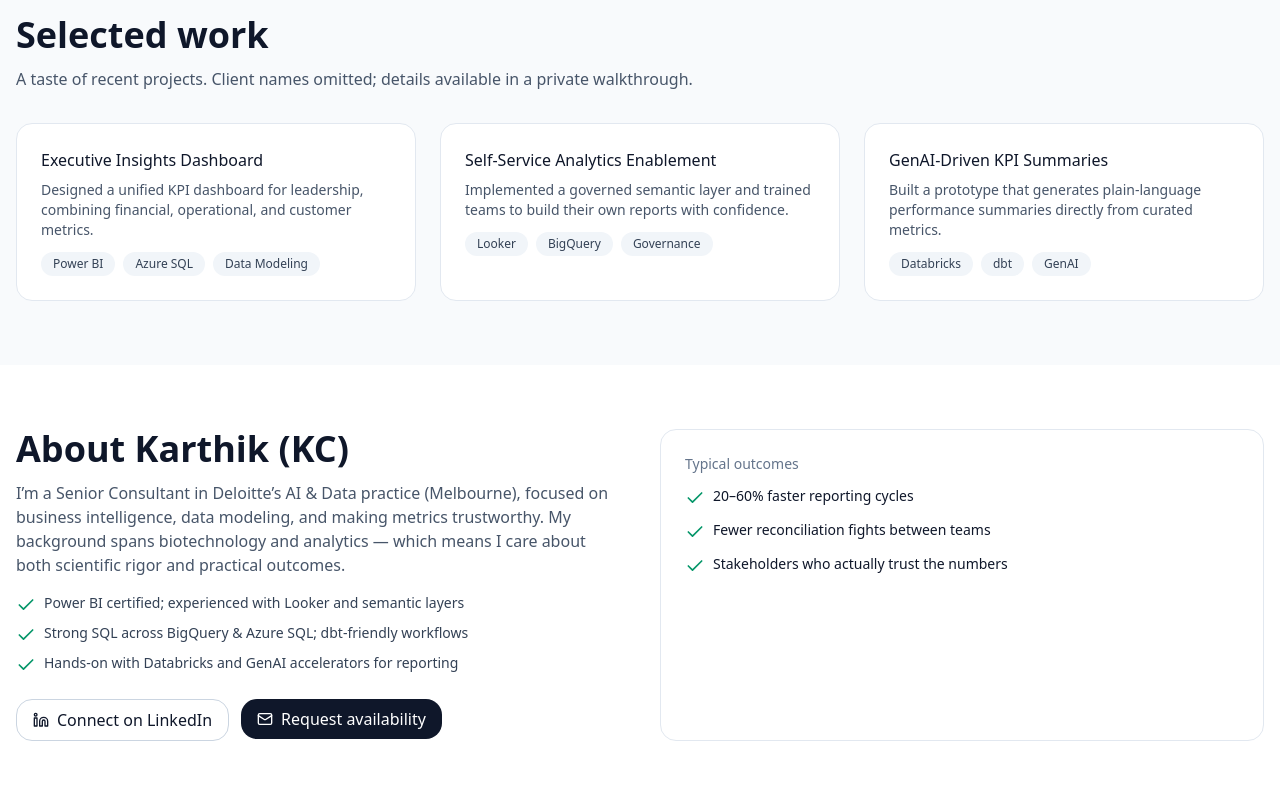
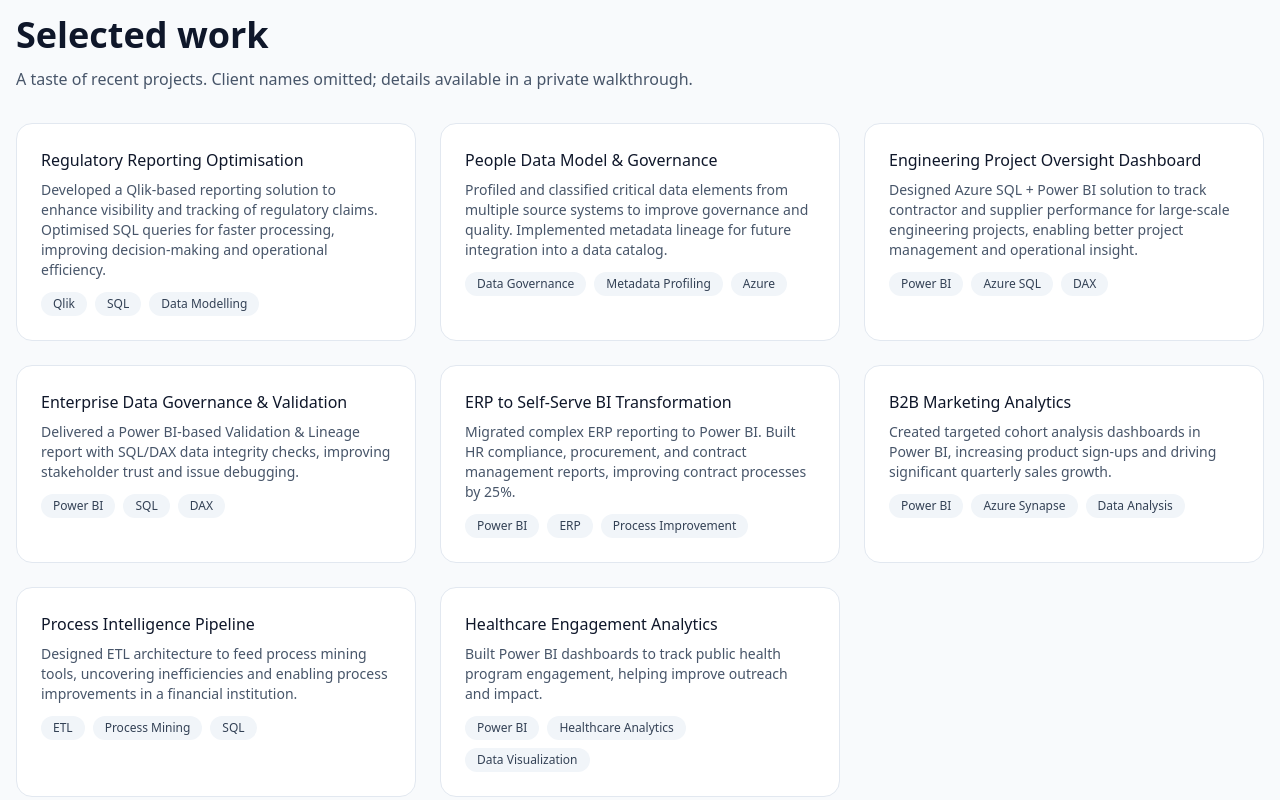
Before and after one commit to kcba27/kc-consulting-site, a React (Vite) app: page / in a window 1280 px wide. Shown: the part 1360-2160 px from the top of the page. Built offline with nearby package versions, Linux system fonts and the light colour scheme.

Commit message:
Update work sedction

```diff
--- a/src/App.tsx
+++ b/src/App.tsx
@@ -138,19 +138,48 @@ export default function App() {
           <h2 className="text-3xl md:text-4xl font-semibold">Selected work</h2>
           <p className="mt-3 text-slate-600">A taste of recent projects. Client names omitted; details available in a private walkthrough.</p>
           <div className="mt-8 grid md:grid-cols-3 gap-6">
-            {[{
-              title: 'Executive Insights Dashboard',
-              blurb: 'Designed a unified KPI dashboard for leadership, combining financial, operational, and customer metrics.',
-              tags: ['Power BI','Azure SQL','Data Modeling'],
-            },{
-              title: 'Self-Service Analytics Enablement',
-              blurb: 'Implemented a governed semantic layer and trained teams to build their own reports with confidence.',
-              tags: ['Looker','BigQuery','Governance'],
-            },{
-              title: 'GenAI-Driven KPI Summaries',
-              blurb: 'Built a prototype that generates plain-language performance summaries directly from curated metrics.',
-              tags: ['Databricks','dbt','GenAI'],
-            }].map((w, i) => (
+            {[
+  {
+    title: 'Regulatory Reporting Optimisation',
+    blurb: 'Developed a Qlik-based reporting solution to enhance visibility and tracking of regulatory claims. Optimised SQL queries for faster processing, improving decision-making and operational efficiency.',
+    tags: ['Qlik', 'SQL', 'Data Modelling']
+  },
+  {
+    title: 'People Data Model & Governance',
+    blurb: 'Profiled and classified critical data elements from multiple source systems to improve governance and quality. Implemented metadata lineage for future integration into a data catalog.',
+    tags: ['Data Governance', 'Metadata Profiling', 'Azure']
+  },
+  {
+    title: 'Engineering Project Oversight Dashboard',
+    blurb: 'Designed Azure SQL + Power BI solution to track contractor and supplier performance for large-scale engineering projects, enabling better project management and operational insight.',
+    tags: ['Power BI', 'Azure SQL', 'DAX']
+  },
+  {
+    title: 'Enterprise Data Governance & Validation',
+    blurb: 'Delivered a Power BI-based Validation & Lineage report with SQL/DAX data integrity checks, improving stakeholder trust and issue debugging.',
+    tags: ['Power BI', 'SQL', 'DAX']
+  },
+  {
+    title: 'ERP to Self-Serve BI Transformation',
+    blurb: 'Migrated complex ERP reporting to Power BI. Built HR compliance, procurement, and contract management reports, improving contract processes by 25%.',
+    tags: ['Power BI', 'ERP', 'Process Improvement']
+  },
+  {
+    title: 'B2B Marketing Analytics',
+    blurb: 'Created targeted cohort analysis dashboards in Power BI, increasing product sign-ups and driving significant quarterly sales growth.',
+    tags: ['Power BI', 'Azure Synapse', 'Data Analysis']
+  },
+  {
+    title: 'Process Intelligence Pipeline',
+    blurb: 'Designed ETL architecture to feed process mining tools, uncovering inefficiencies and enabling process improvements in a financial institution.',
+    tags: ['ETL', 'Process Mining', 'SQL']
+  },
+  {
+    title: 'Healthcare Engagement Analytics',
+    blurb: 'Built Power BI dashboards to track public health program engagement, helping improve outreach and impact.',
+    tags: ['Power BI', 'Healthcare Analytics', 'Data Visualization']
+  }
+].map((w, i) => (
   <Card key={i} className="rounded-2xl">
     <CardContent className="p-6">
       <div className="font-medium">{w.title}</div>
```
Lines whose indentation alone changed are shown as unchanged.
